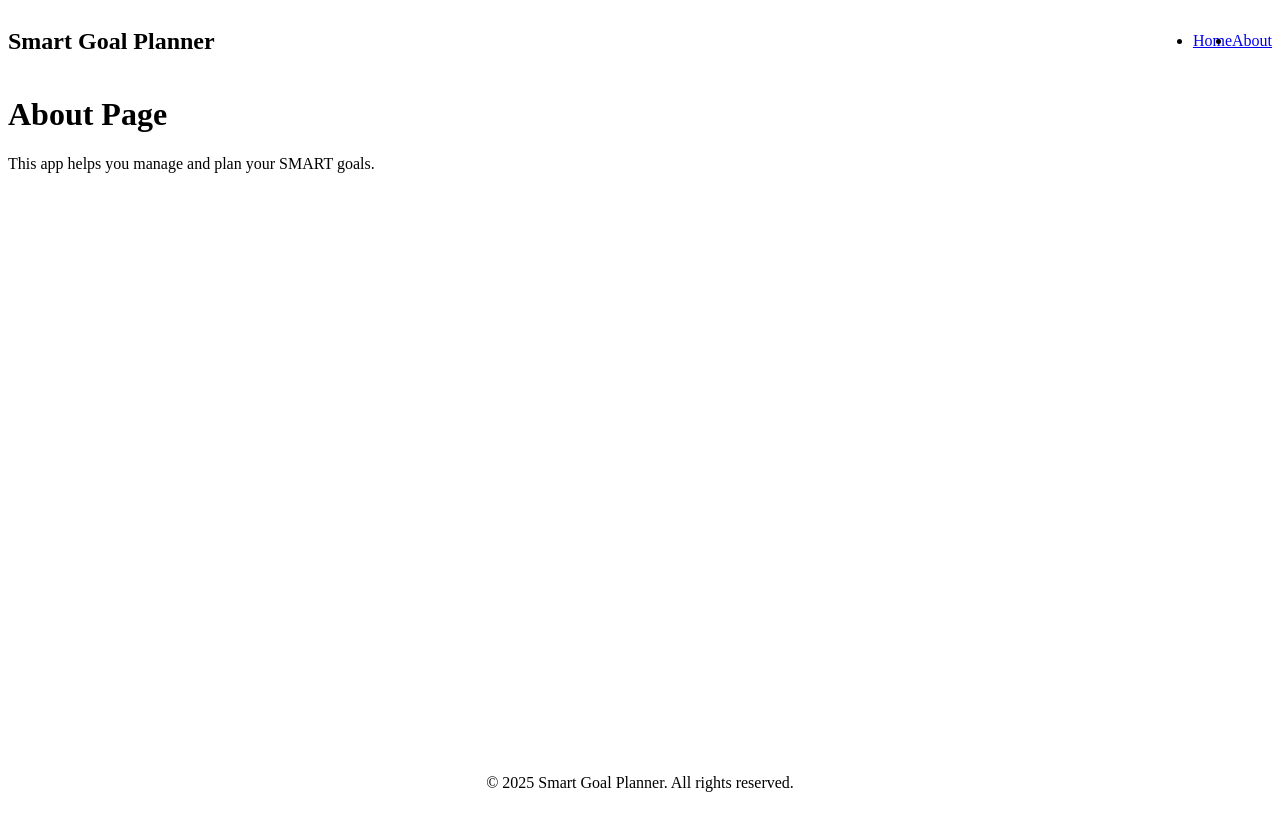
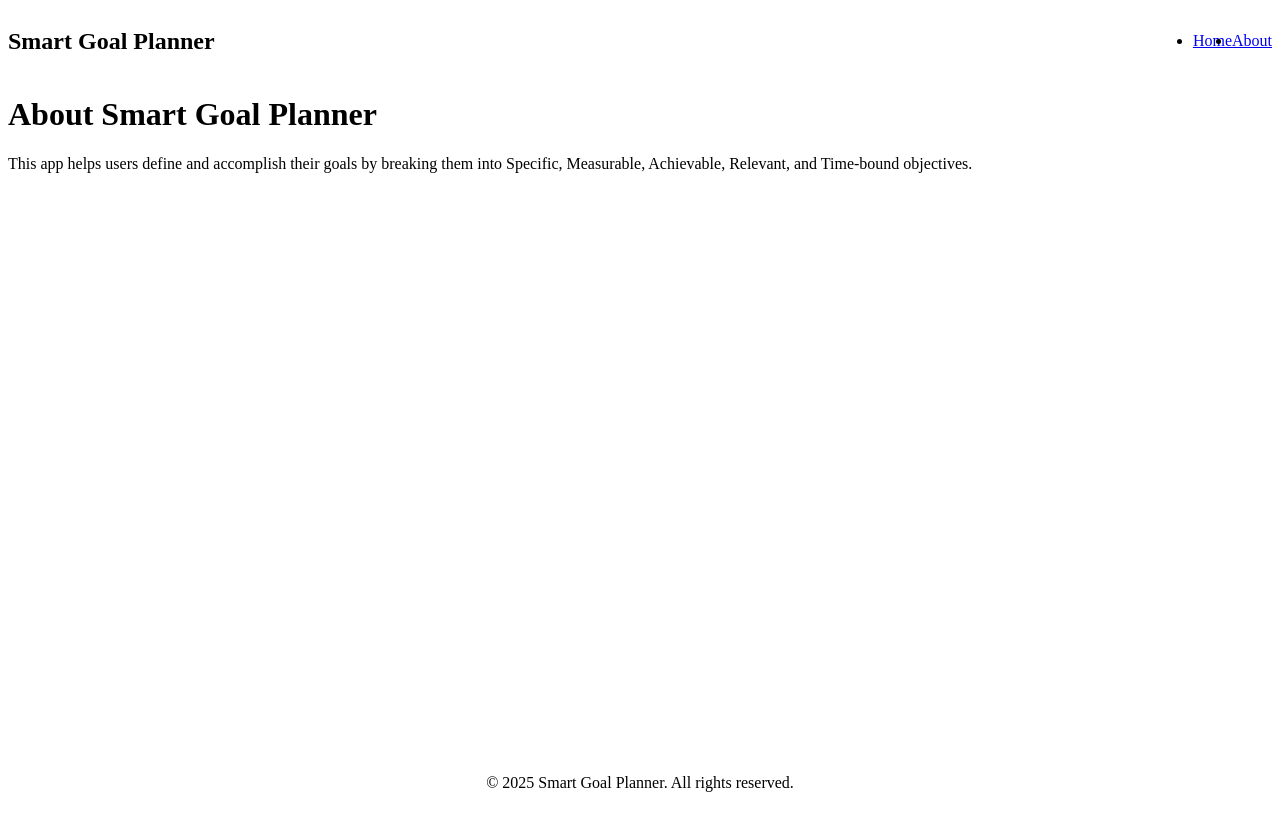
Before and after one commit to Fletcher-254/Smart-Goal-Planner-app, a React (Vite) app in the folder frontend/: page /about in a window 1280 px wide. Built offline with nearby package versions, Linux system fonts and the light colour scheme.

Commit message:
Update Home and About pages with intro content

```diff
--- a/frontend/src/pages/About.jsx
+++ b/frontend/src/pages/About.jsx
@@ -1,10 +1,13 @@
-import React from 'react';
+import React from "react";
 
 const About = () => {
   return (
     <div className="p-6">
-      <h1 className="text-2xl font-bold">About Page</h1>
-      <p>This app helps you manage and plan your SMART goals.</p>
+      <h1 className="text-3xl font-bold mb-4">About Smart Goal Planner</h1>
+      <p className="text-lg">
+        This app helps users define and accomplish their goals by breaking them into
+        Specific, Measurable, Achievable, Relevant, and Time-bound objectives.
+      </p>
     </div>
   );
 };
--- a/frontend/src/pages/Home.jsx
+++ b/frontend/src/pages/Home.jsx
@@ -1,10 +1,12 @@
-import React from 'react';
+import React from "react";
 
 const Home = () => {
   return (
     <div className="p-6">
-      <h1 className="text-2xl font-bold">Home Page</h1>
-      <p>Welcome to the Smart Goal Planner!</p>
+      <h1 className="text-3xl font-bold mb-4">Welcome to Smart Goal Planner</h1>
+      <p className="text-lg">
+        Plan, track, and achieve your goals efficiently using the SMART methodology.
+      </p>
     </div>
   );
 };
```
